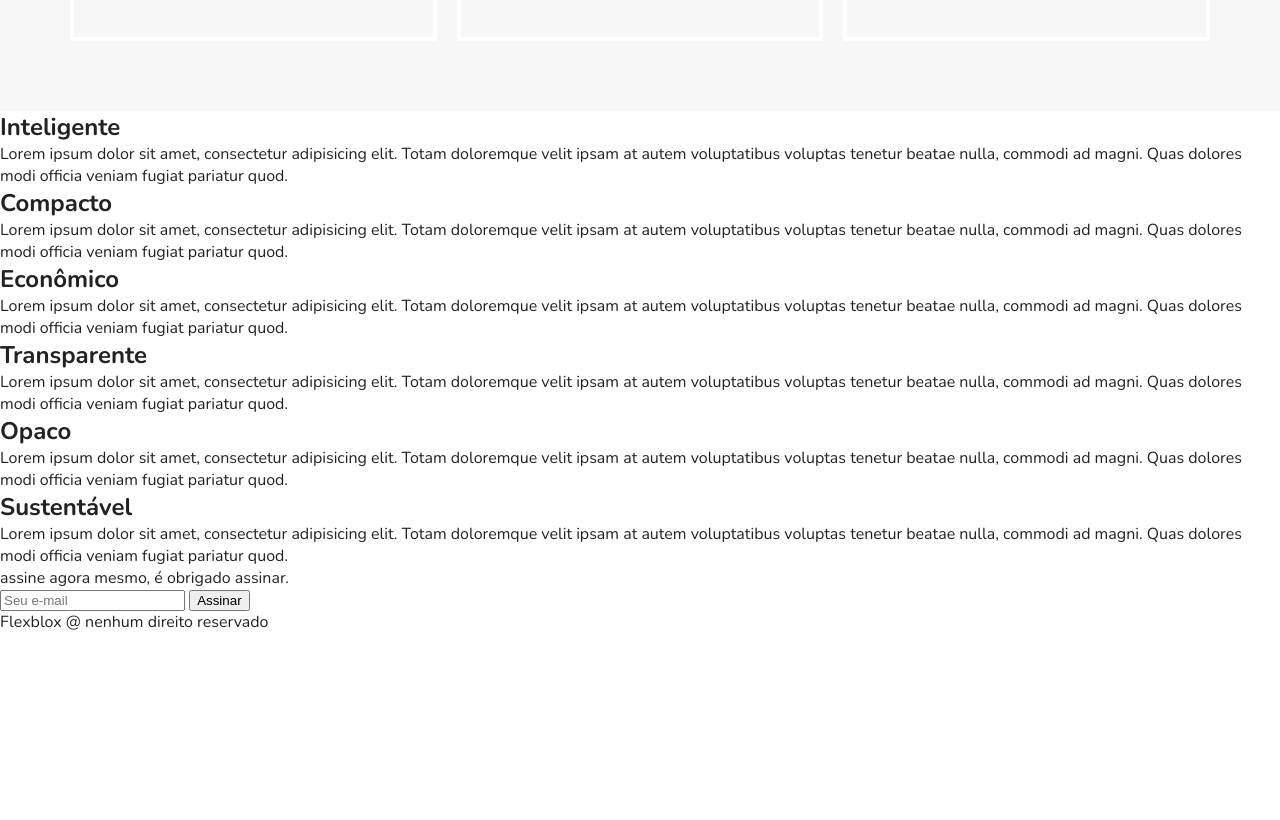
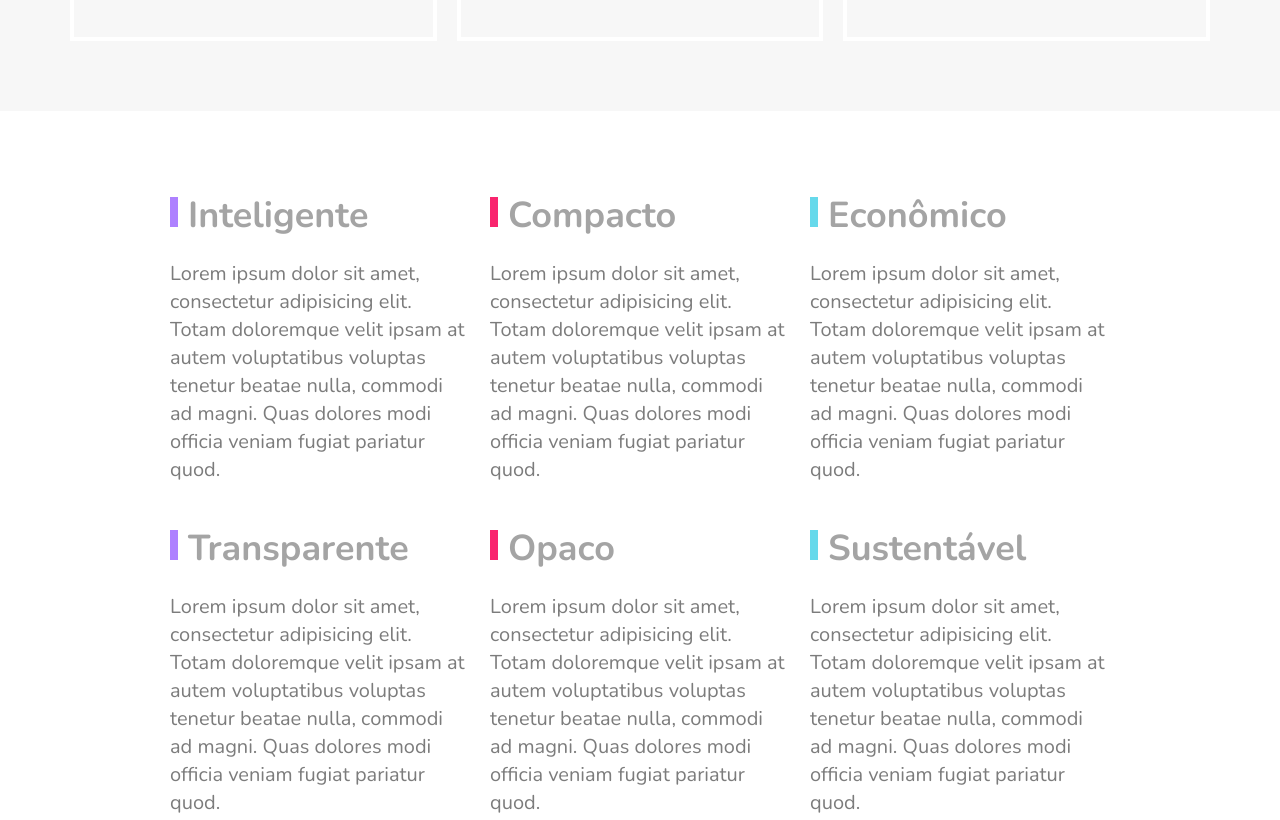
Before and after one commit to Trauvin/flexblog, a plain HTML site: page index.html in a window 1280 px wide. Shown: the part 2435-3255 px from the top of the page. Before the commit the page ends 3068 px from the top, so only its background shows below. Drawn offline with nearby package versions, Linux system fonts and the light colour scheme.

Commit message:
qualidade

```diff
--- a/css/style.css
+++ b/css/style.css
@@ -270,3 +270,48 @@ img {
     order: -1;
   }
 }
+
+.qualidade {
+  max-width: 960px;
+  margin: 60px auto;
+  display: flex;
+  flex-wrap: wrap;
+}
+
+.qualidade-item {
+  flex: 1 1 300px;
+  margin: 20px 10px;
+}
+
+.qualidade-item h2 {
+  font-size: 2.25em;
+  color: #a4a4a4;
+  margin-bottom: 20px;
+}
+/* estilo de lado do h2 */
+.qualidade-item h2::before {
+  content: "";
+  display: inline-block;
+  width: 8px;
+  height: 30px;
+  margin-right: 10px;
+  background: blue;
+}
+
+.qualidade-item:nth-of-type(3n + 1) h2::before {
+  background: #ae81ff;
+}
+
+.qualidade-item:nth-of-type(3n + 2) h2::before {
+  background: #f9256e;
+}
+
+.qualidade-item:nth-of-type(3n + 3) h2::before {
+  background: #66d9eb;
+}
+
+.qualidade-item p {
+  font-size: 1.25em;
+  line-height: 1.4;
+  color: #7c7c7c;
+}
```
